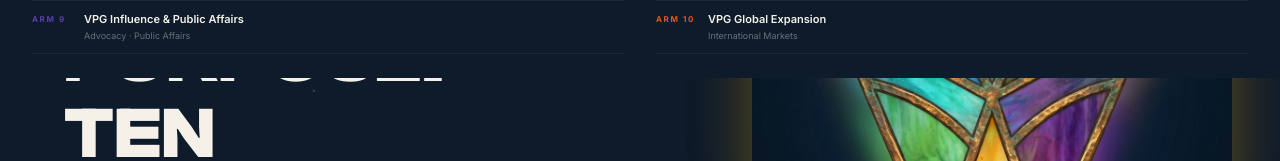
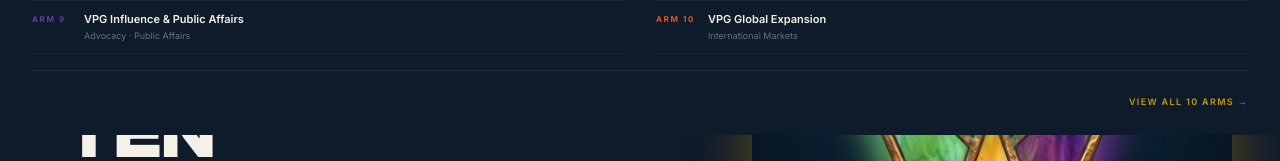
Before and after one commit to MoonManEnt/Vantage-Point-Group-Website, a Next.js app: page / in a window 1280 px wide. Both pictures are taken after a click on the button "PORTFOLIO". Shown: the part 330-491 px from the top of the page. Built offline with nearby package versions, Linux system fonts and the light colour scheme; no server answers.

Commit message:
fix: nav /about/kraken-method link + MegaMenu view all /arms

```diff
--- a/components/nav/MegaMenu.tsx
+++ b/components/nav/MegaMenu.tsx
@@ -80,6 +80,17 @@ export function MegaMenu({ isOpen, onClose }: MegaMenuProps) {
             </Link>
           ))}
         </div>
+        <div className="mt-4 pt-4 border-t border-[rgba(245,240,232,0.08)] text-right">
+          <Link
+            href="/arms"
+            className="text-[var(--color-gold)] text-[9px] font-semibold tracking-[0.15em] uppercase
+                       hover:underline underline-offset-4"
+            tabIndex={isOpen ? undefined : -1}
+            {...(onClose ? { onClick: onClose } : {})}
+          >
+            View all 10 ARMs →
+          </Link>
+        </div>
       </div>
     </div>
   )
--- a/components/nav/Navigation.tsx
+++ b/components/nav/Navigation.tsx
@@ -9,7 +9,7 @@ import { NavCTA } from '@/components/nav/NavCTA'
 
 const NAV_LINKS = [
   { label: 'Partners', href: '/partners' },
-  { label: 'The Kraken Method', href: '/kraken-method' },
+  { label: 'The Kraken Method', href: '/about/kraken-method' },
   { label: 'Events', href: '/events' },
   { label: 'About', href: '/about' },
 ]
```
Also changed, not shown: 2 other files (tests, documents, lock files or other folders).
